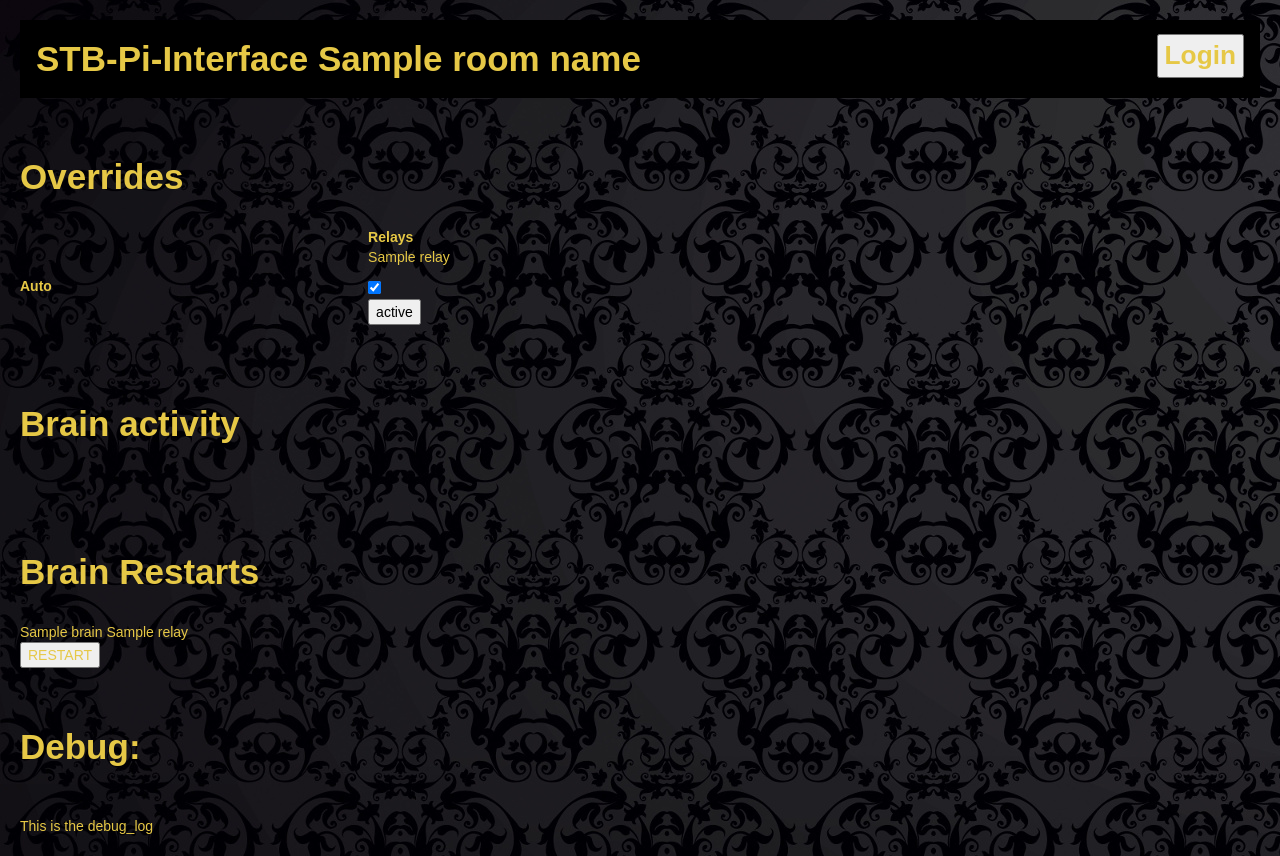
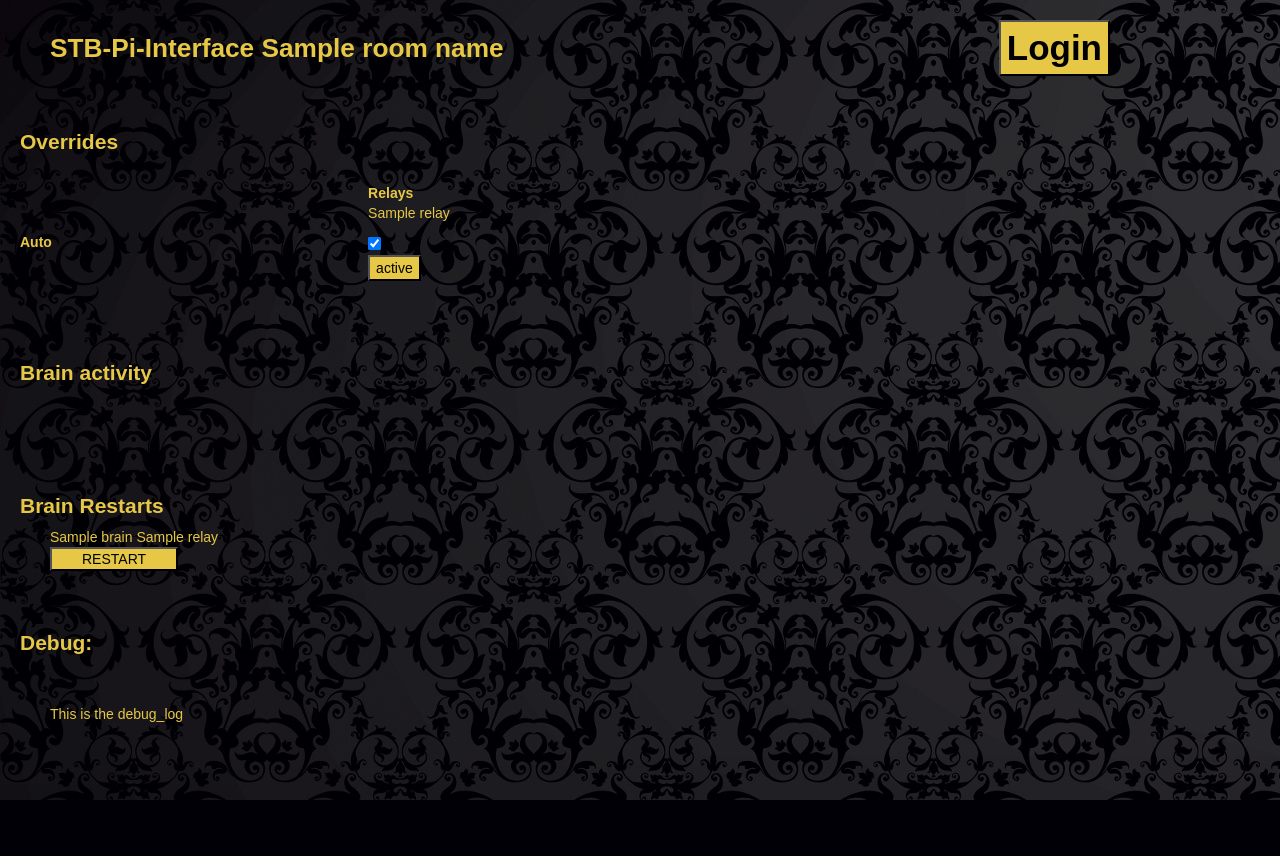
Before and after one commit to MartinPek/Electroscape-Interface, a Flask app: template templates/index.html in a window 1280 px wide. After the commit the page ends 800 px from the top, so only its background shows below. Run offline with Flask 2, Linux system fonts and the light colour scheme; the template is opened without the code that fills it: most values are stand-ins (such as "Sample title", 1, 10 or a date in 2020); some libraries are stand-ins or nearby versions.

Commit message:
css updates

```diff
--- a/static/css/style.css
+++ b/static/css/style.css
@@ -1,7 +1,6 @@
 h2 {
     font-weight: bold;
-    color: #E6C846;
-    font-size: 2.5em;
+    font-size: 1.5em;
 }
 body {
     font-family: 'Montserrat', sans-serif;
@@ -9,54 +8,64 @@ body {
     color: #E6C846;
     padding: 20px 20px;
 }
-span {
+
+div.log {
+    width: 900px;
+    max-height: 300px;
+    overflow: auto;
+    padding: 0px 30px;
+}
+
+div.topnav {
+    margin-top: 0;
+    margin-left: 0;
+    /* background-color: rgb(30,30,30); */
+    font-size: 2.5em;
+    margin: auto;
+    font-weight: bold;
+    padding: 0px 30px;
+}
+
+.left{
+    font-size: 0.75em;
+    align: center
+}
+
+.right {
+    float: right;
+    padding: 0px 120px;
+}
+
+.dropdown {
+    background-color: #E6C846;
     color: black;
 }
 
-#serial_log {
-    width: 1300px;
-    max-height: 300px;
-    overflow: auto;
+.button {
+    background-color: #E6C846;
+    color: black;
+    padding: 0px 30px;
 }
 
-button.red {
-    background-color: red
-}
-
-button.green {
-    background-color: green
-}
-
-div.topnav {
-    background-color: black;
-    font-size: 2.5em;
-    margin: auto;
-    font-weight: bold;
-    padding: 14px 16px;
-}
-
-.topnav a {
-    text-align: center;
-    color: #E6C846;
-}
-
-.topnav-right {
-    font-size: 0.75em;
-    float: right;
-}
-
-.topnav a {
+.status {
+    background-color: #E6C846;
+    color: black;
 }
 
 div.relay_box {
-    background-color: darkgrey;
+    background-color: rgb(30,30,30):
     display: inline;
-    padding: 25px;
+    padding: 0px 30px;
     margin: 10px;
 }
+
+div.brain_restarts {
+    padding: 0px 30px;
+}
+
 span.brain_box {
-    background-color: darkgrey;
+    background-color: rgb(30,30,30);
     display: inline;
-    padding: 25px;
+    padding: 0px 30px;
     margin: 10px;
 }
--- a/templates/_brain.html
+++ b/templates/_brain.html
@@ -1,4 +1,4 @@
-<div>
+<div class="brain_restarts">
 
     <!--  span class="brain_box" -->
     {{brain.name}}
@@ -7,7 +7,7 @@
     {% endfor %}
 
     <form method="POST" action="">
-        <button type="submit" name="restartBrain_0" value="restart {{brain.name}}">RESTART</button>
+        <button type="submit" class="button" name="restartBrain_0" value="restart {{brain.name}}">RESTART</button>
     </form>
 
     <!--
--- a/templates/_navbar.html
+++ b/templates/_navbar.html
@@ -1,7 +1,10 @@
+<div class="topnav">
+    <span class="left">
+        STB-Pi-Interface {{ room_name }}
+    </span>
+    <!--<a class="topnav-right" href="{{ url_for('login') }}">Login</a> -->
+    <span class="right">
+        <button class="dropdown">Login</button>
+    </span>
 
-
-<div class="topnav">
-    STB-Pi-Interface {{ room_name }}
-    <!--<a class="topnav-right" href="{{ url_for('login') }}">Login</a> -->
-    <button class="topnav-right">Login</button>
 </div>
--- a/templates/index.html
+++ b/templates/index.html
@@ -35,8 +35,8 @@
             socket.on('relay_update', function(data, cb) {
                 var status_buttons = document.getElementsByClassName("status")
                 data.updates.forEach(function (relay_data) {
-                    console.log("relay " + relay_data[0] + " has been updated to " + relay_data[1])
-                    status_buttons[relay_data[0]].innerHTML = relay_data[1]
+                    console.log("relay " + relay_data[0] + " has been updated to " + relay_data[1]);
+                    status_buttons[relay_data[0]].innerHTML = relay_data[1];
                 });
 
                 $('#debug_log').append('<br>' + $('<div/>').text('Received stuff').html());
@@ -60,9 +60,7 @@
 </head>
 
 <body>
-
 {% include '_navbar.html' %}
-
 <br>
 
 <!--
@@ -99,13 +97,13 @@
 <br>
     <h2>Brain activity</h2>
 <br>
-<div id="serial_log"></div>
+<div id="serial_log" class="log"></div>
 
 <br>
 <br>
 
 <div id="Brains" class="control_section">
-    <br><h2>Brain Restarts</h2></br>
+    <br><h2>Brain Restarts</h2>
     {% for brain in brains %}
         {% include '_brain.html' %}
     {% endfor %}
@@ -123,7 +121,7 @@
     <h2>Debug: </h2>
 <br>
 <br>
-<div id="debug_log">This is the debug_log</div>
+<div id="debug_log" class="log" >This is the debug_log</div>
 
 <script>
     var coll = document.getElementsByClassName("collapsible");
```
